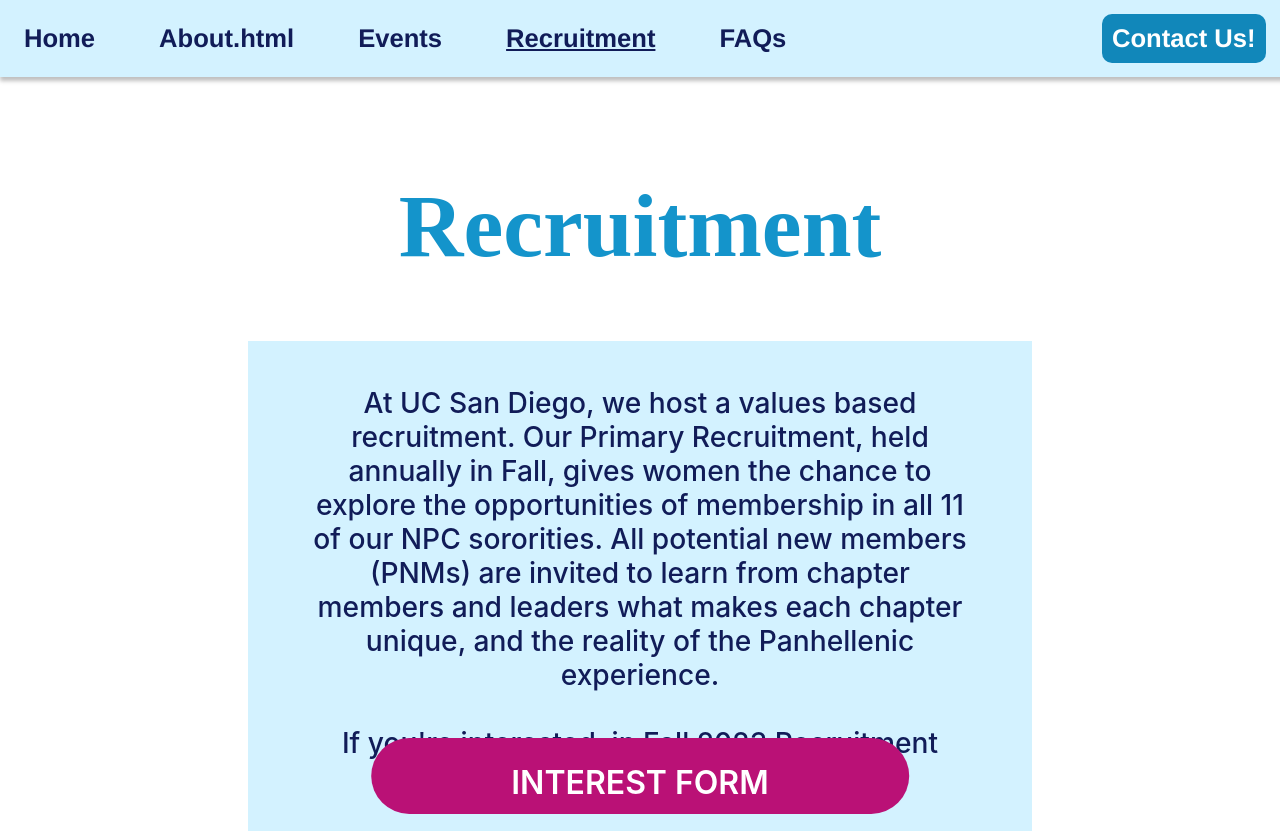
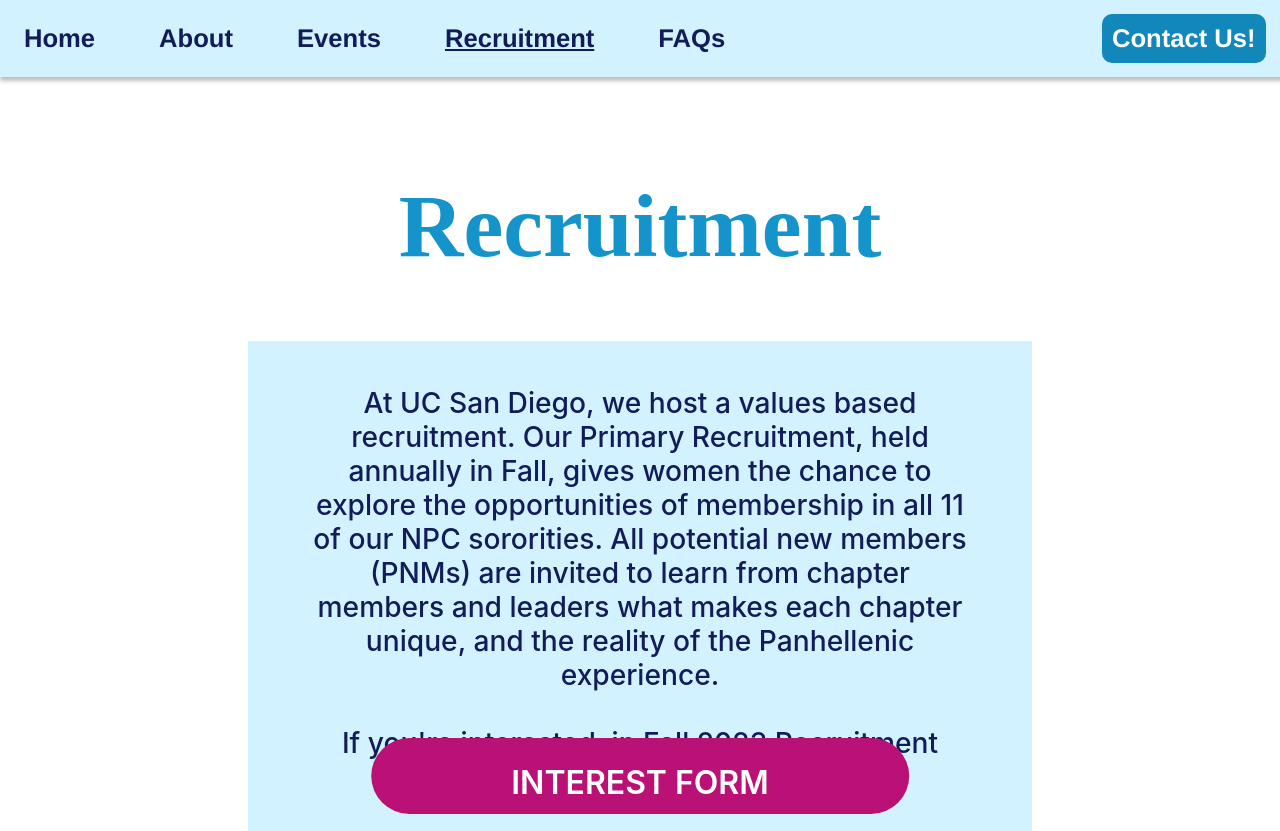
Before and after one commit to ashleywoertz/ashleywoertz.github.io, a plain HTML site: page docs/Recruitment.html in a window 1280 px wide. Shown: the top 831 px of the page. Drawn offline with Linux system fonts and the light colour scheme.

Commit message:
Update Recruitment.html

```diff
--- a/docs/Recruitment.html
+++ b/docs/Recruitment.html
@@ -188,7 +188,7 @@
   <div style="width: 100%; max-width: 100%; height: 100%; left: 0; right: 0; top: 0; position: absolute; background: white">
     <div class="header">
       <div class="header-content"><a href="index.html">Home</a></div>
-      <div class="header-content"><a href="About">About.html</a></div>
+      <div class="header-content"><a href="About.html">About</a></div>
       <div class="header-content"><a href="Events.html">Events</a></div>
       <div class="header-content"><a href="Recruitment.html"><u>Recruitment</u></a></div>
       <div class="header-content">FAQs</div>
```
